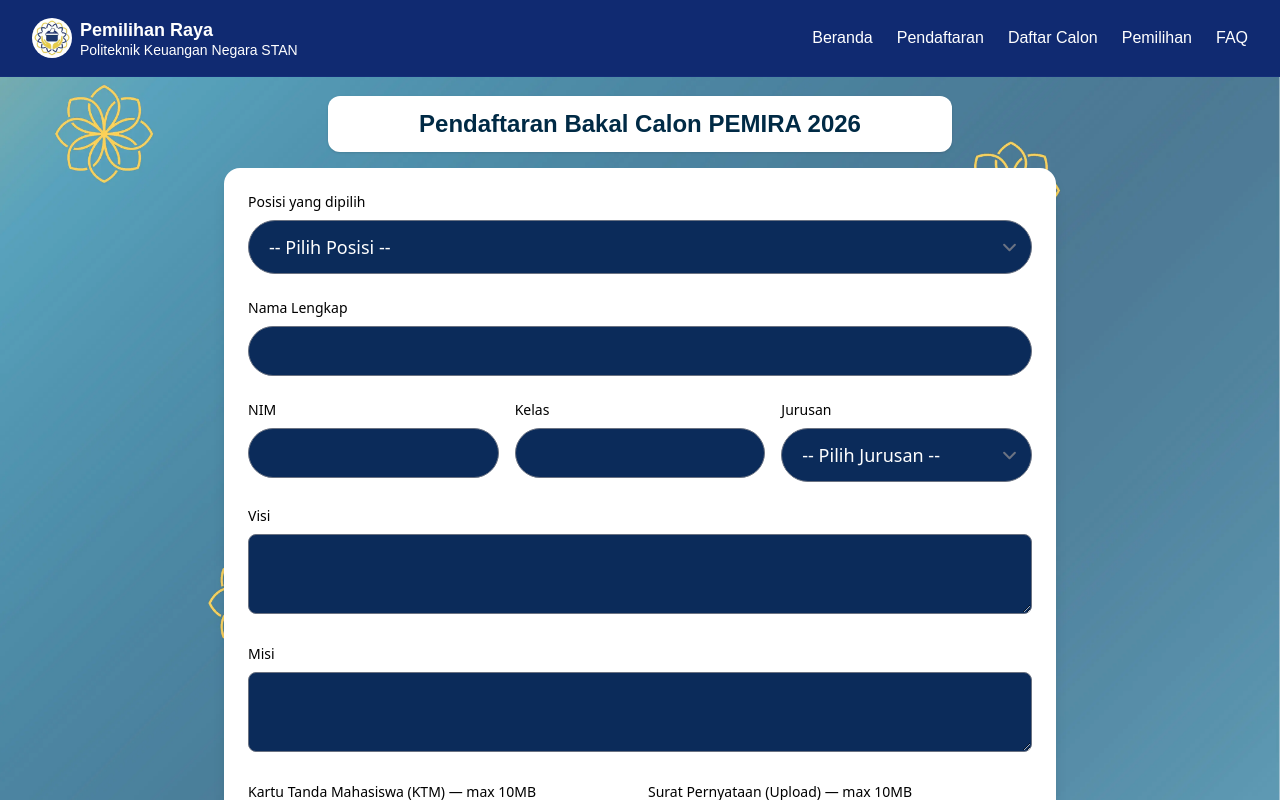
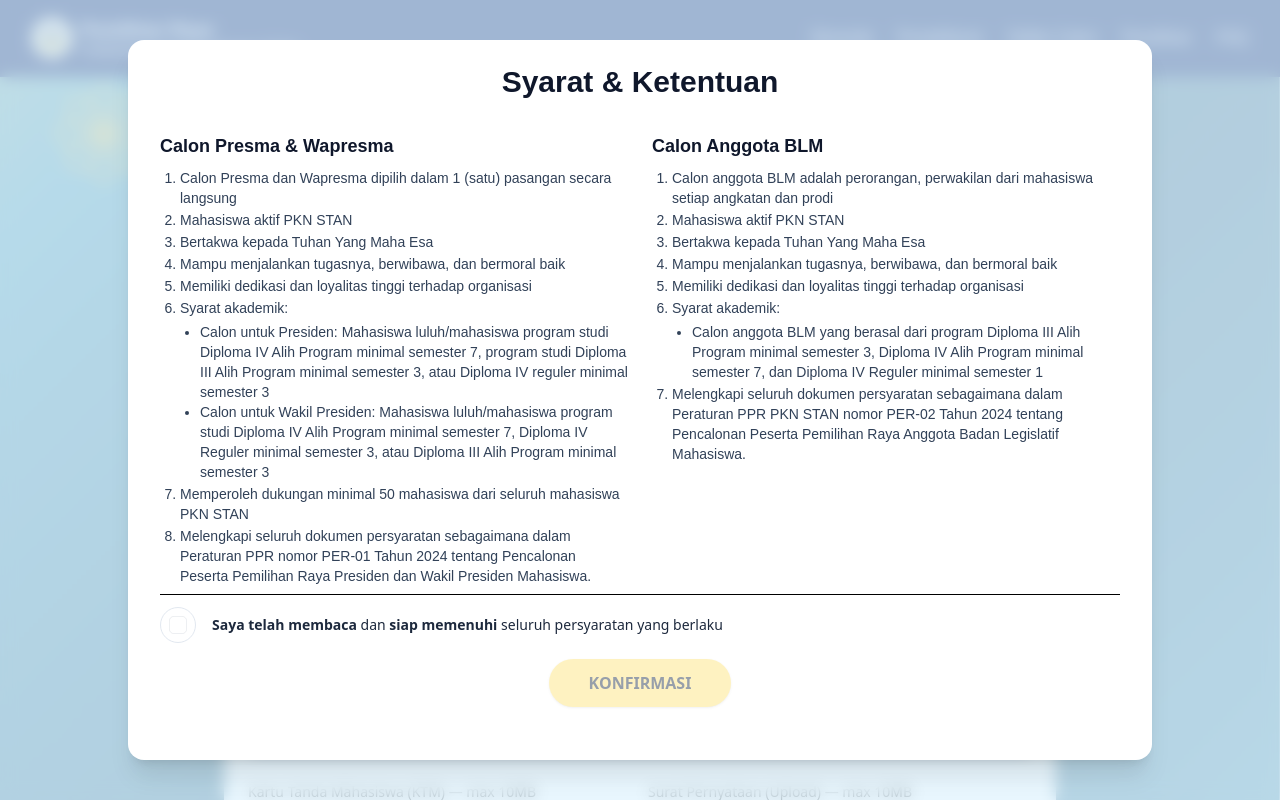
Before and after one commit to AmilLabib/pemira, a React (Vite) app: page /daftar in a window 1280 px wide. Shown: the top 800 px of the page. Built offline with nearby package versions, Linux system fonts and the light colour scheme.

Commit message:
add syarat ketentuan to pendaftaran

```diff
--- /dev/null
+++ b/src/react/components/Registration/PopupSK.tsx
@@ -0,0 +1,188 @@
+import { useState } from "react";
+
+type Props = {
+  isOpen: boolean;
+  onConfirm?: () => void;
+};
+
+export default function PopupSK({ isOpen, onConfirm }: Props) {
+  const [checked, setChecked] = useState(false);
+
+  if (!isOpen) return null;
+
+  return (
+    <div className="fixed inset-0 z-50 flex items-center justify-center bg-sky-100/70 p-6 backdrop-blur-sm">
+      <div className="relative h-[90vh] w-[80vw]">
+        <div className="h-full rounded-3xl bg-teal-100">
+          <div className="h-full overflow-hidden rounded-2xl bg-white shadow-xl">
+            <div className="h-full overflow-auto px-8 py-4">
+              <h2 className="font-league mt-2 text-center text-2xl font-extrabold text-slate-900 sm:text-3xl">
+                Syarat & Ketentuan
+              </h2>
+
+              <div className="font-poppins mt-8 grid gap-6 text-sm text-slate-700 md:grid-cols-2">
+                <div>
+                  <h3 className="mb-2 text-lg font-semibold text-slate-900">
+                    Calon Presma &amp; Wapresma
+                  </h3>
+                  <ol className="mt-2 list-decimal space-y-0.5 pl-5 text-sm">
+                    <li>
+                      Calon Presma dan Wapresma dipilih dalam 1 (satu) pasangan
+                      secara langsung
+                    </li>
+                    <li>Mahasiswa aktif PKN STAN</li>
+                    <li>Bertakwa kepada Tuhan Yang Maha Esa</li>
+                    <li>
+                      Mampu menjalankan tugasnya, berwibawa, dan bermoral baik
+                    </li>
+                    <li>
+                      Memiliki dedikasi dan loyalitas tinggi terhadap organisasi
+                    </li>
+                    <li>
+                      Syarat akademik:
+                      <ul className="mt-1 list-disc pl-5">
+                        <li>
+                          Calon untuk Presiden: Mahasiswa luluh/mahasiswa
+                          program studi Diploma IV Alih Program minimal semester
+                          7, program studi Diploma III Alih Program minimal
+                          semester 3, atau Diploma IV reguler minimal semester 3
+                        </li>
+                        <li>
+                          Calon untuk Wakil Presiden: Mahasiswa luluh/mahasiswa
+                          program studi Diploma IV Alih Program minimal semester
+                          7, Diploma IV Reguler minimal semester 3, atau Diploma
+                          III Alih Program minimal semester 3
+                        </li>
+                      </ul>
+                    </li>
+                    <li>
+                      Memperoleh dukungan minimal 50 mahasiswa dari seluruh
+                      mahasiswa PKN STAN
+                    </li>
+                    <li>
+                      Melengkapi seluruh dokumen persyaratan sebagaimana dalam
+                      Peraturan PPR nomor PER-01 Tahun 2024 tentang Pencalonan
+                      Peserta Pemilihan Raya Presiden dan Wakil Presiden
+                      Mahasiswa.
+                    </li>
+                  </ol>
+                </div>
+
+                <div>
+                  <h3 className="mb-2 text-lg font-semibold text-slate-900">
+                    Calon Anggota BLM
+                  </h3>
+                  <ol className="list-decimal space-y-0.5 pl-5 text-sm">
+                    <li>
+                      Calon anggota BLM adalah perorangan, perwakilan dari
+                      mahasiswa setiap angkatan dan prodi
+                    </li>
+                    <li>Mahasiswa aktif PKN STAN</li>
+                    <li>Bertakwa kepada Tuhan Yang Maha Esa</li>
+                    <li>
+                      Mampu menjalankan tugasnya, berwibawa, dan bermoral baik
+                    </li>
+                    <li>
+                      Memiliki dedikasi dan loyalitas tinggi terhadap organisasi
+                    </li>
+                    <li>
+                      Syarat akademik:
+                      <ul className="mt-1 list-disc pl-5">
+                        <li>
+                          Calon anggota BLM yang berasal dari program Diploma
+                          III Alih Program minimal semester 3, Diploma IV Alih
+                          Program minimal semester 7, dan Diploma IV Reguler
+                          minimal semester 1
+                        </li>
+                      </ul>
+                    </li>
+                    <li>
+                      Melengkapi seluruh dokumen persyaratan sebagaimana dalam
+                      Peraturan PPR PKN STAN nomor PER-02 Tahun 2024 tentang
+                      Pencalonan Peserta Pemilihan Raya Anggota Badan Legislatif
+                      Mahasiswa.
+                    </li>
+                  </ol>
+                </div>
+              </div>
+
+              <div className="mt-2 border-t pt-3">
+                <div className="justify-left flex items-center gap-4">
+                  <button
+                    onClick={() => setChecked((v) => !v)}
+                    aria-pressed={checked}
+                    style={{ cursor: "pointer" }}
+                    className={`flex h-9 w-9 shrink-0 items-center justify-center rounded-full transition-colors ${
+                      checked
+                        ? "bg-emerald-100"
+                        : "border border-slate-200 bg-white"
+                    }`}
+                  >
+                    {checked ? (
+                      <svg
+                        width="18"
+                        height="18"
+                        viewBox="0 0 24 24"
+                        fill="none"
+                        xmlns="http://www.w3.org/2000/svg"
+                      >
+                        <circle cx="12" cy="12" r="12" fill="#16A34A" />
+                        <path
+                          d="M7 13l3 3 7-7"
+                          stroke="#fff"
+                          strokeWidth={2.2}
+                          strokeLinecap="round"
+                          strokeLinejoin="round"
+                        />
+                      </svg>
+                    ) : (
+                      <svg
+                        width="18"
+                        height="18"
+                        viewBox="0 0 24 24"
+                        fill="none"
+                        xmlns="http://www.w3.org/2000/svg"
+                      >
+                        <rect
+                          x="0.5"
+                          y="0.5"
+                          width="23"
+                          height="23"
+                          rx="6"
+                          stroke="#E5E7EB"
+                        />
+                      </svg>
+                    )}
+                  </button>
+
+                  <div className="text-center text-sm font-medium text-slate-800">
+                    <span className="font-bold">Saya telah membaca</span> dan{" "}
+                    <span className="font-bold">siap memenuhi</span> seluruh
+                    persyaratan yang berlaku
+                  </div>
+                </div>
+
+                <div className="mt-4 flex justify-center">
+                  <button
+                    onClick={() => {
+                      if (!checked) return;
+                      onConfirm?.();
+                    }}
+                    className={`inline-flex items-center justify-center rounded-full px-10 py-3 font-bold shadow-sm transition-colors disabled:opacity-50 ${
+                      checked
+                        ? "cursor-pointer bg-amber-400 text-slate-900 hover:bg-amber-500"
+                        : "cursor-not-allowed bg-amber-200 text-slate-700"
+                    }`}
+                    disabled={!checked}
+                  >
+                    KONFIRMASI
+                  </button>
+                </div>
+              </div>
+            </div>
+          </div>
+        </div>
+      </div>
+    </div>
+  );
+}
--- a/src/react/pages/Registration/RegistrationPage.tsx
+++ b/src/react/pages/Registration/RegistrationPage.tsx
@@ -1,8 +1,16 @@
-import React from "react";
+import React, { useEffect, useState } from "react";
 import RegistrationForm from "../../components/Registration/RegistrationForm";
 import AnimatedContent from "../../components/Common/AnimatedContent";
+import PopupSK from "../../components/Registration/PopupSK";
 
 const RegistrationPage: React.FC = () => {
+  const [showSK, setShowSK] = useState(false);
+
+  // show when opened /daftar
+  useEffect(() => {
+    setShowSK(true);
+  }, []);
+
   return (
     <main className="container mx-auto mt-8 bg-[url('/src/react/assets/bg1.webp')] bg-cover bg-center bg-no-repeat px-4 py-16 text-left">
       <AnimatedContent
@@ -23,6 +31,8 @@ const RegistrationPage: React.FC = () => {
       >
         <RegistrationForm />
       </AnimatedContent>
+
+      <PopupSK isOpen={showSK} onConfirm={() => setShowSK(false)} />
     </main>
   );
 };
```
